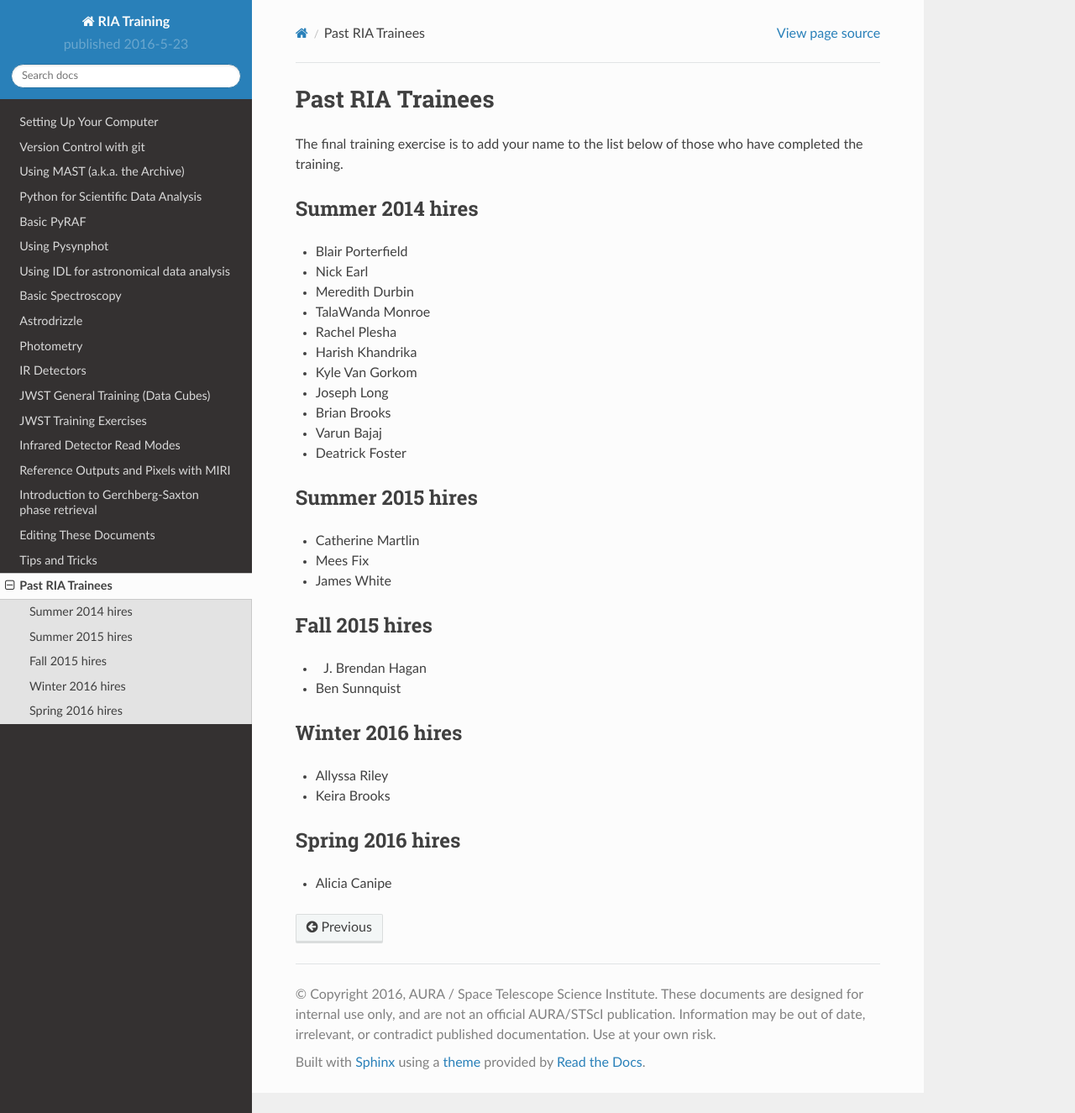
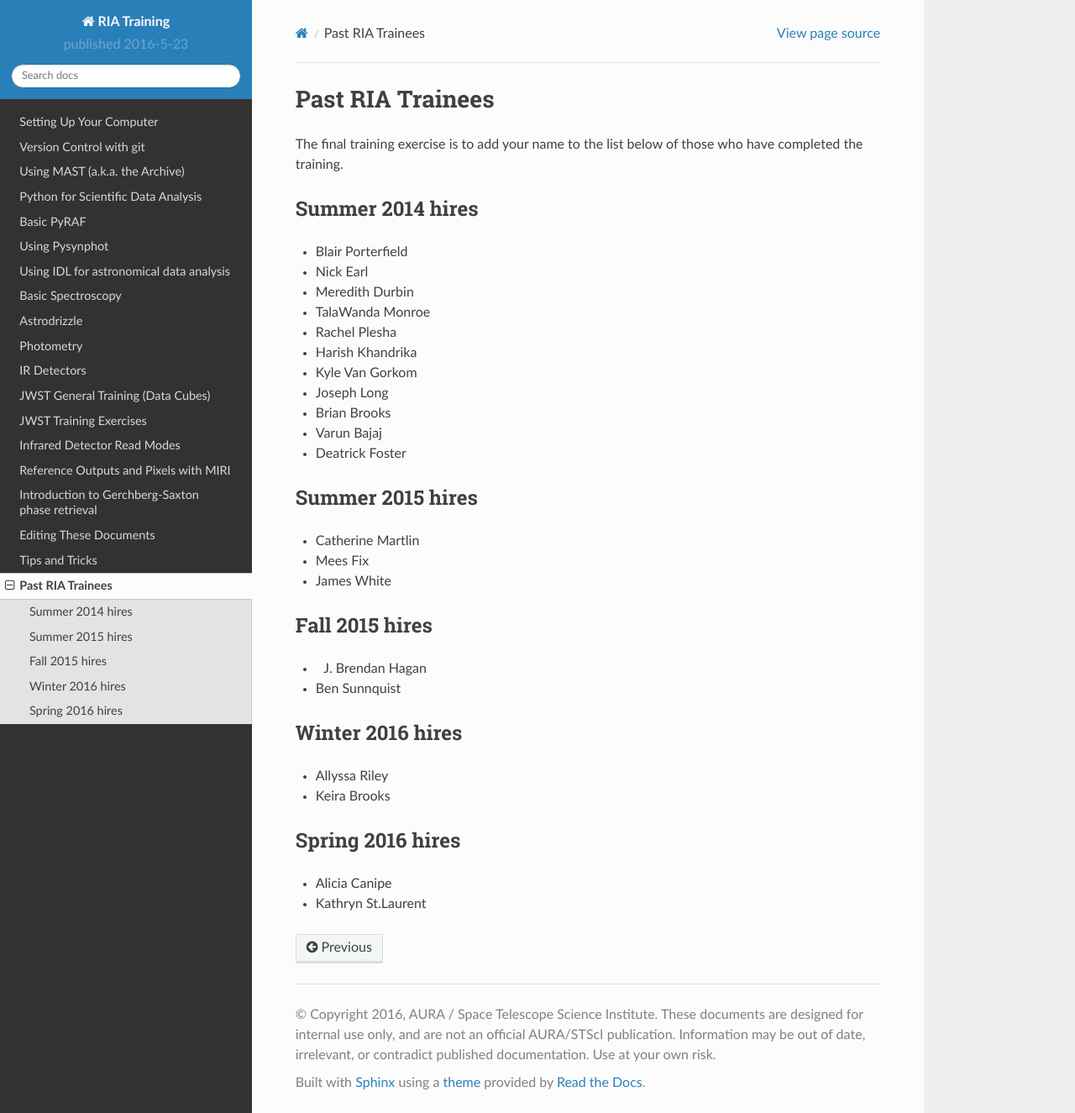
Before and after one commit to staceybright/training-library, a Sphinx documentation site: the page built from source/trainees.txt, in a window 1280 px wide and 1325 px high. Shown: the whole window at 84% size. Built offline with Sphinx 7.4.7 and the Read the Docs theme 2.0.0, drawn with Linux system fonts in a browser that asks for light colours.

Commit message:
Added my name to trainees.txt

```diff
--- a/source/trainees.txt
+++ b/source/trainees.txt
@@ -40,3 +40,4 @@ Winter 2016 hires
 Spring 2016 hires
 =================
 * Alicia Canipe
+* Kathryn St.Laurent
```
